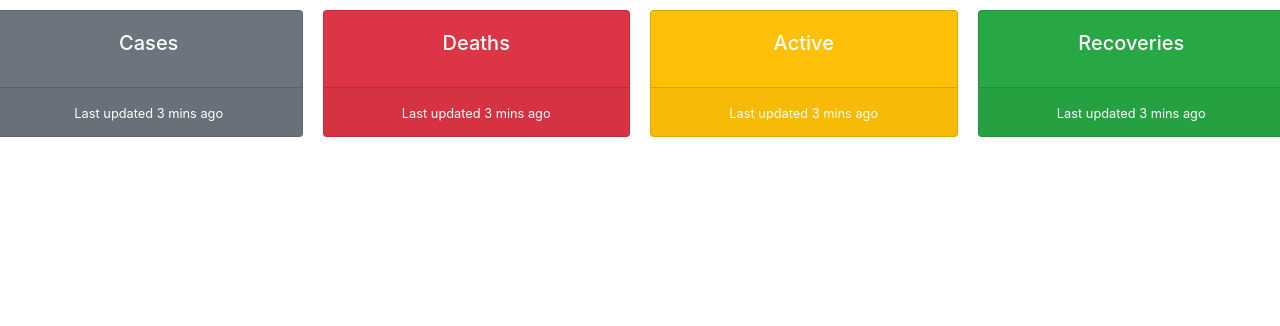
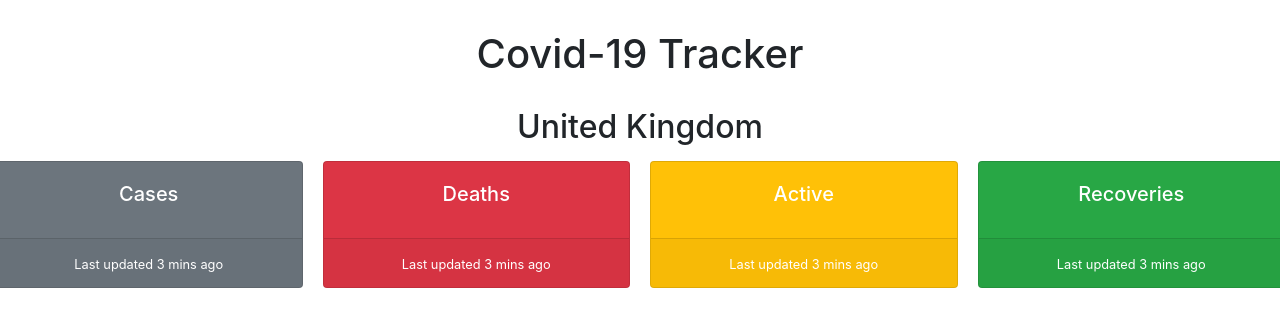
Before and after one commit to asfand987/Covid19-Tracker, a React (Create React App) app: page / in a window 1280 px wide. Shown: the top 326 px of the page. Built offline with nearby package versions, Linux system fonts and the light colour scheme; no server answers.

Commit message:
Visual changes to website

```diff
--- a/src/App.js
+++ b/src/App.js
@@ -19,6 +19,8 @@ function App() {
 
   return (
     <div>
+      <h1 className="text-center" style = {{margin: "30px"}}>Covid-19 Tracker</h1>
+      <h2 className="text-center" style = {{margin: "5px"}}>United Kingdom</h2>
       <CardDeck>
     <Card bg ="secondary" text="white" className="text-center" style = {{margin: "10px"}}>
     <Card.Body>
```
